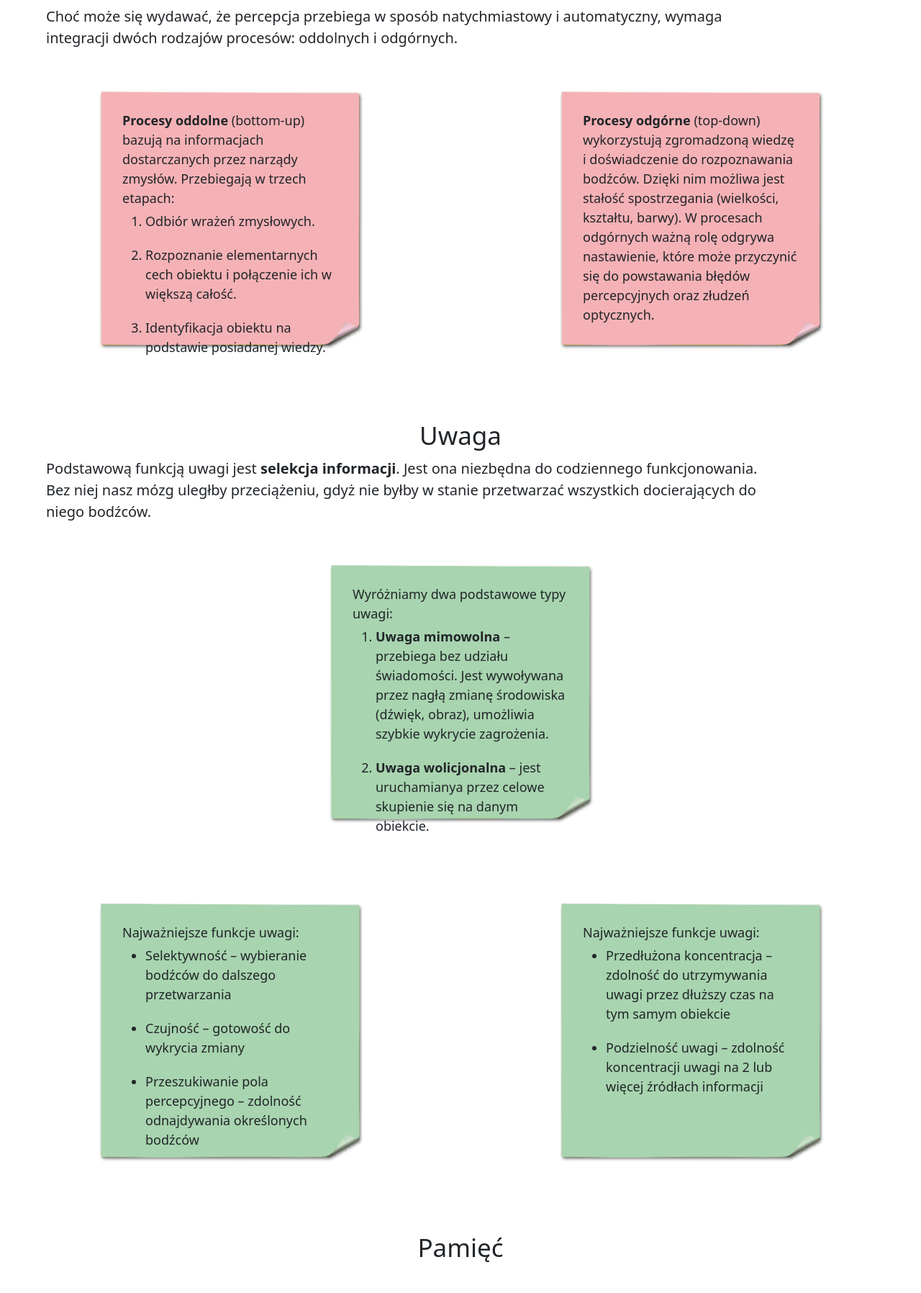
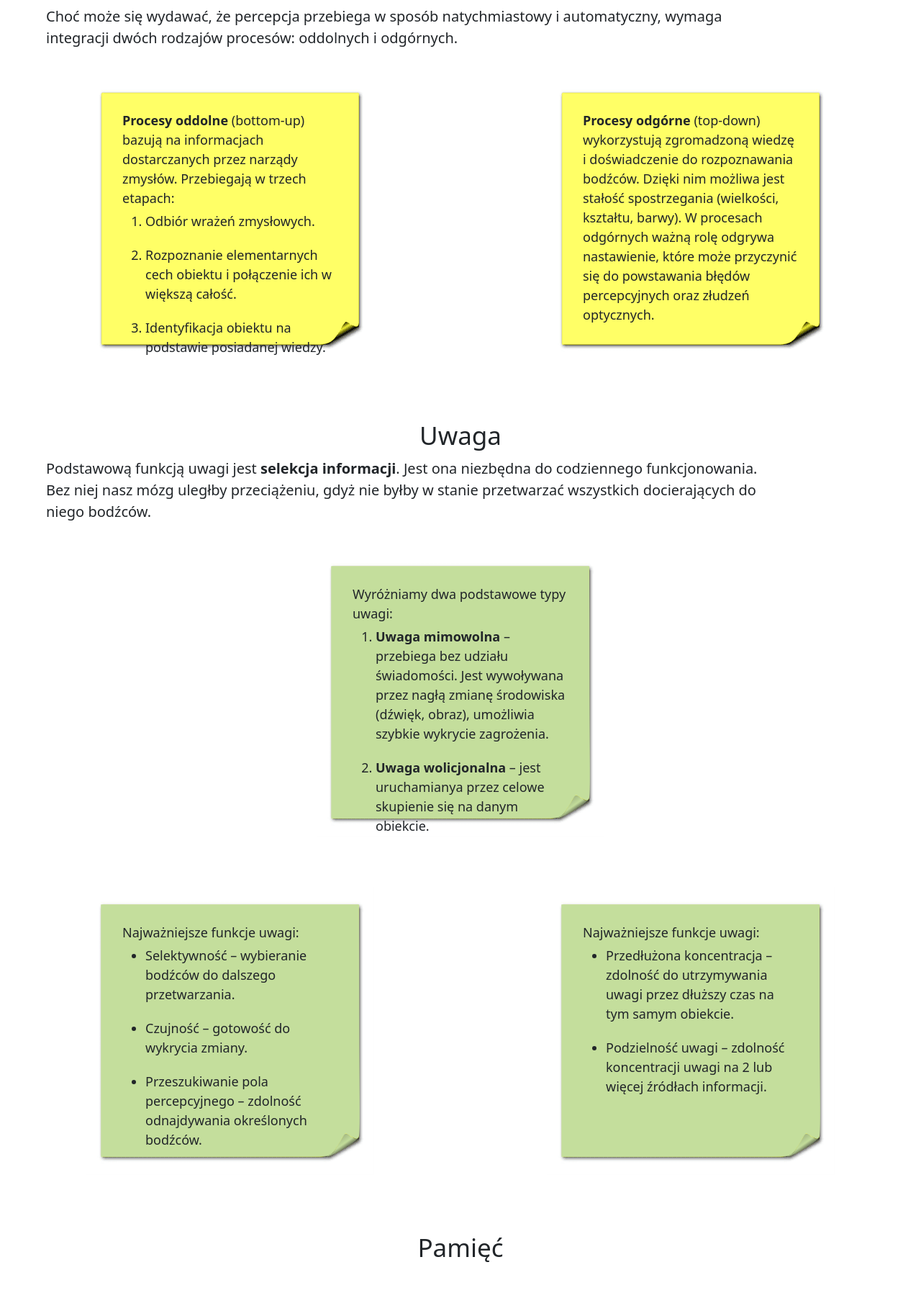
Before and after one commit to kaDebowska/brain_games, a Flask app: page /info in a window 1280 px wide, after a click on "Trenuj swój umysł". Shown: the part 1792-3588 px from the top of the page at 72% size. Run offline with Flask 3, Linux system fonts and the light colour scheme.

Commit message:
add page about service and image map

```diff
--- a/app.py
+++ b/app.py
@@ -42,6 +42,12 @@ def home():
 @app.route('/info')
 def info():
     return render_template('info.html')
+
+
+@app.route('/about_page')
+def about_page():
+    return render_template('about_page.html')
+
 
 @app.route('/registration', methods=['GET', 'POST'])
 def register():
--- a/static/style.css
+++ b/static/style.css
@@ -257,12 +281,12 @@ a{
 }
 
 .memo-bottom{
-    background-image: url("images/memo-pink.png");
+    background-image: url("images/memo-yellow.png");
     margin-left: -40%;
 }
 
 .memo-top{
-    background-image: url("images/memo-pink.png");
+    background-image: url("images/memo-yellow.png");
     margin-left: 5%;
 }
 
--- a/templates/base.html
+++ b/templates/base.html
@@ -9,11 +9,11 @@
     <link rel="stylesheet" href="{{ url_for('static', filename='style.css') }}" >
     {% block stylesheets %}
     {% endblock %}
-    <title>{% block title %}{% endblock %} - My Webpage</title>
+    <title>{% block title %}{% endblock %} - GymBrains</title>
     {% endblock %}
   </head>
   <body>
-    <nav class="navbar navbar-expand-lg bg-body-tertiary">
+    <nav class="navbar navbar-expand-lg bg-body-tertiary nav">
       <div class="container-fluid">
         <a class="navbar-brand" href="{{ url_for('home') }}">
             <img src="{{ url_for('static', filename='/images/logo.webp') }}" alt="mózg_logo" width="40" height="40">
@@ -43,13 +43,13 @@
                 Trenuj swój umysł
               </a>
               <ul class="dropdown-menu">
-                <li><a class="dropdown-item" href="{{ url_for("colors_start") }}">Uwaga</a></li>
-                <li><a class="dropdown-item" href="{{ url_for("chimp_test_start") }}">Pamięć</a></li>
-                <li><a class="dropdown-item" href="{{ url_for("formula_start") }}">Rozumowanie</a></li>
+                <li><a class="dropdown-item" href="{{ url_for("colors_start") }}">Trening uwagi</a></li>
+                <li><a class="dropdown-item" href="{{ url_for("chimp_test_start") }}">Trening pamięci</a></li>
+                <li><a class="dropdown-item" href="{{ url_for("formula_start") }}">Trening rozumowania</a></li>
               </ul>
             </li>
               <li class="nav-item">
-                <a class="nav-link" href="#">O serwisie</a>
+                <a class="nav-link" href="{{ url_for("about_page") }}">O serwisie</a>
             </li>
         </ul>
               {% if user_id %}
--- a/templates/colorCraze/question.html
+++ b/templates/colorCraze/question.html
@@ -5,7 +5,7 @@
         <div class="p-2">Wynik: {{ colors.player.colors_points }}</div>
     </div>
     <div class="timer">
-        <p>czas:</p>
+        <p>czas:&nbsp</p>
         <span id="timer"></span>
     </div>
     <div class="card text-bg-light mb-3 colors_task" style="max-width: 18rem;">
--- a/templates/formula/question.html
+++ b/templates/formula/question.html
@@ -5,7 +5,7 @@
         <div class="p-2">Wynik: {{ formula.player.formula_points }}</div>
     </div>
     <div class="timer">
-        <p>czas:</p>
+        <p>czas:&nbsp</p>
         <span id="timer"></span>
     </div>
     <div class="container formula_question">
--- a/templates/info.html
+++ b/templates/info.html
@@ -83,16 +83,16 @@
         <div class="info-memo memo-attention-functions1">
             <p>Najważniejsze funkcje uwagi:</p>
             <ul>
-                <li>Selektywność – wybieranie bodźców do dalszego przetwarzania</li>
-                <li>Czujność – gotowość do wykrycia zmiany</li>
-                <li>Przeszukiwanie pola percepcyjnego – zdolność odnajdywania określonych bodźców</li>
+                <li>Selektywność – wybieranie bodźców do dalszego przetwarzania.</li>
+                <li>Czujność – gotowość do wykrycia zmiany.</li>
+                <li>Przeszukiwanie pola percepcyjnego – zdolność odnajdywania określonych bodźców.</li>
             </ul>
         </div>
         <div class="info-memo memo-attention-functions2">
             <p>Najważniejsze funkcje uwagi:</p>
             <ul>
-                <li>Przedłużona koncentracja – zdolność do utrzymywania uwagi przez dłuższy czas na tym samym obiekcie</li>
-                <li>Podzielność uwagi – zdolność koncentracji uwagi na 2 lub więcej źródłach informacji</li>
+                <li>Przedłużona koncentracja – zdolność do utrzymywania uwagi przez dłuższy czas na tym samym obiekcie.</li>
+                <li>Podzielność uwagi – zdolność koncentracji uwagi na 2 lub więcej źródłach informacji.</li>
             </ul>
         </div>
     </div>
--- a/templates/login.html
+++ b/templates/login.html
@@ -16,7 +16,7 @@
        </div>
     </form>
     </div>
-    <div class="container">
-        <a href="{{ url_for('register') }}">Niem masz jeszcze konta? Zarejestruj się.</a>
+    <div class="account-question">
+        <a href="{{ url_for('register') }}">Nie masz jeszcze konta? Zarejestruj się.</a>
     </div>
 {% endblock %}
```
Also changed, not shown: other parts of static/style.css (+35 -11 lines), templates/about_page.html (added, +11 -0 lines), templates/home.html (+8 -5 lines), static/images/brain-home.png (added), static/images/brain_home1.png (deleted), static/images/memo-green.png, static/images/memo-pink.png.
